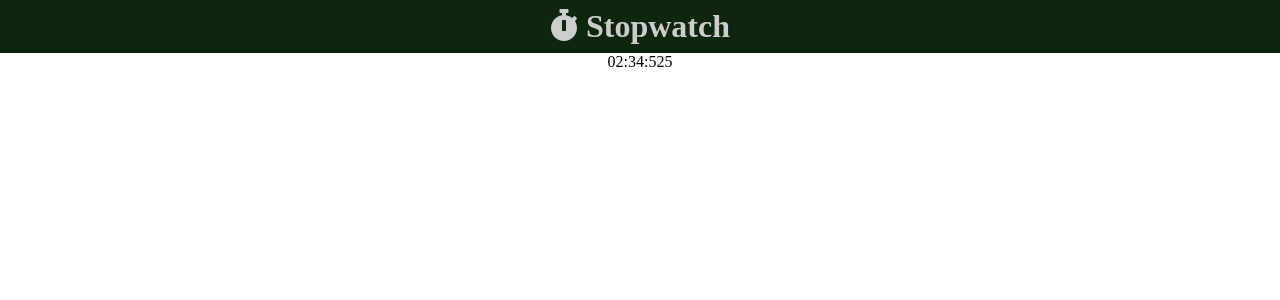
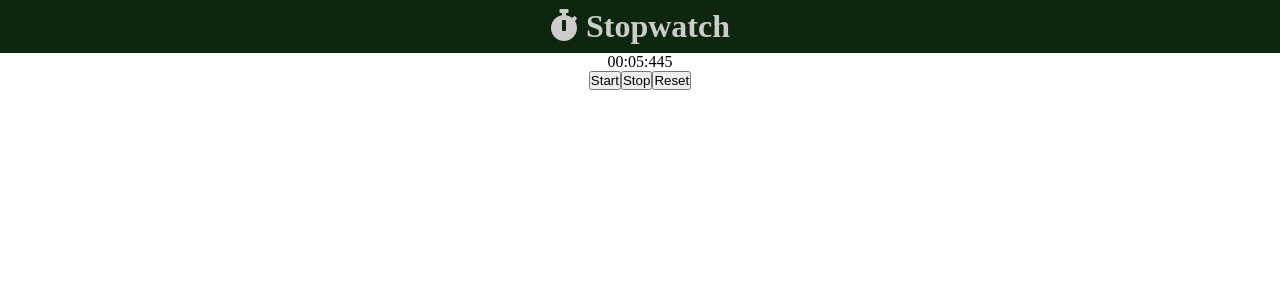
Before and after one commit to prince-thind/stopwatch, a React (Create React App) app: page / in a window 1280 px wide. Shown: the top 300 px of the page. Built offline with nearby package versions, Linux system fonts and the light colour scheme.

Commit message:
add basic increment

```diff
--- a/src/App.js
+++ b/src/App.js
@@ -1,14 +1,27 @@
-import { useState } from "react";
+import { useEffect, useState } from "react";
 import Header from "./components/Header";
 import formatTime from "./lib/formatTime";
 
 function App() {
-  const [time, setTime] = useState(154525); //time in ms
+  const [time, setTime] = useState(0); //time in ms
+
+  useEffect(() => {
+    const timerID = setInterval(() => {
+      setTime((time) => time + 45);
+    }, 45);
+    return () => {
+      clearInterval(timerID);
+    };
+  }, []);
+
   return (
     <div className="App">
       <Header />
-      <div className="time">
-        {formatTime(time)}
+      <div className="time">{formatTime(time)}</div>
+      <div className="buttons">
+        <button className="button">Start</button>
+        <button className="button">Stop</button>
+        <button className="button">Reset</button>
       </div>
     </div>
   );
```
